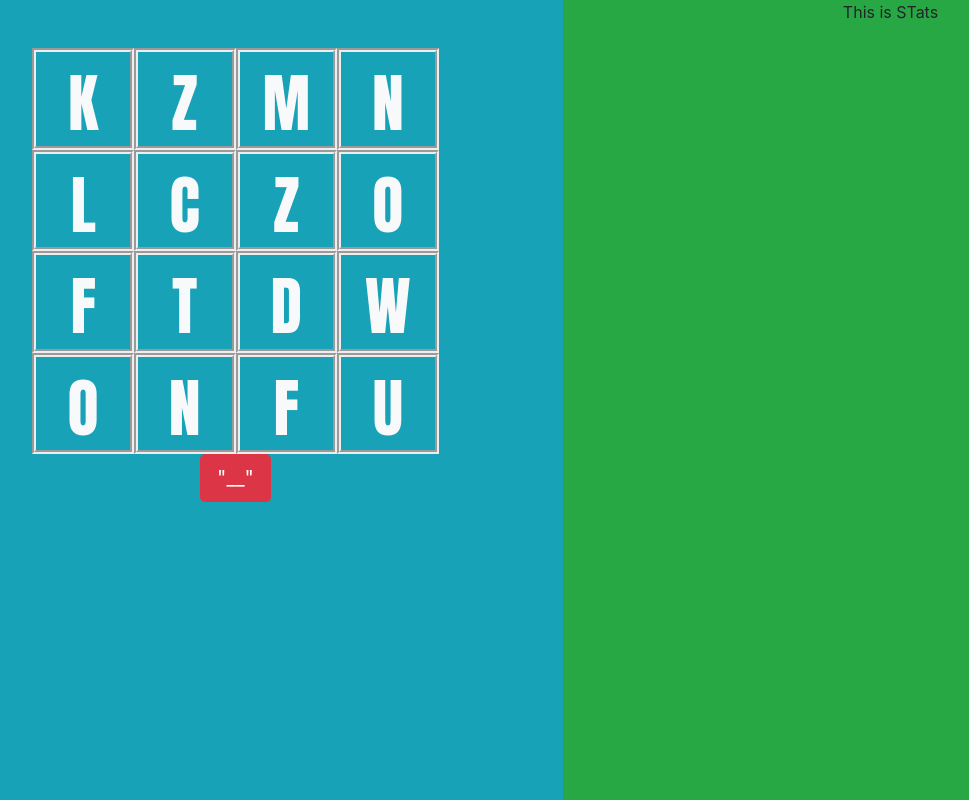
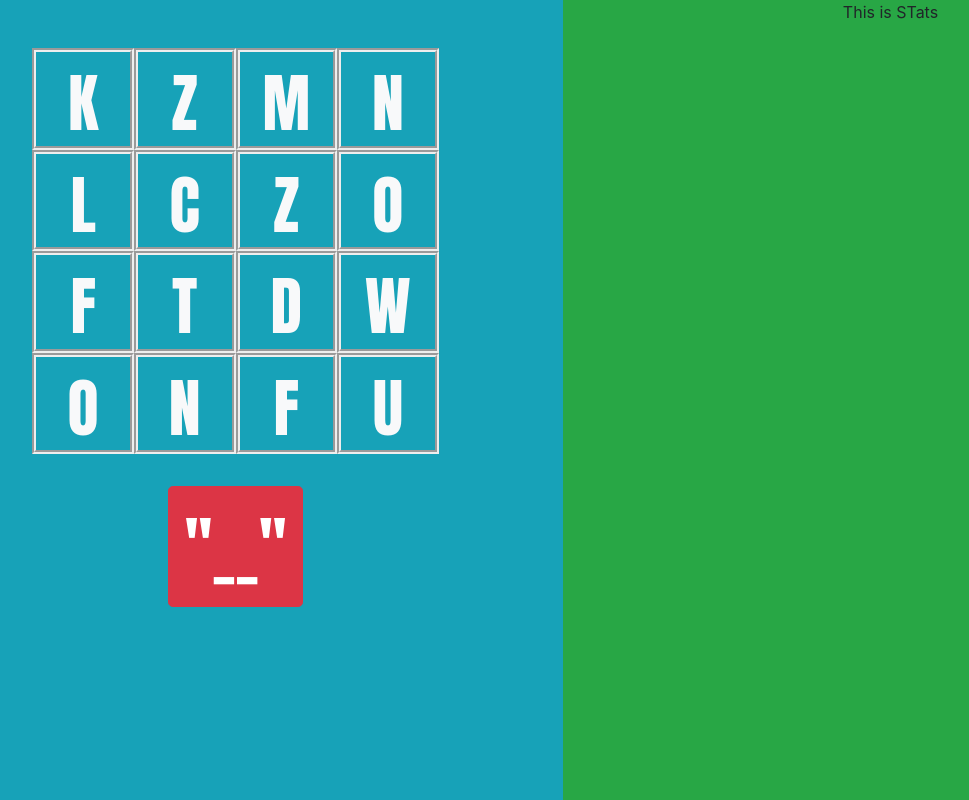
Before and after one commit to Dorje64/word_twist-WEB, a React (Create React App) app: page / in a window 1280 px wide. Shown: the whole page, without its empty margins (77-1046 px from the left). Built offline with nearby package versions, Linux system fonts and the light colour scheme.

Commit message:
word csss

```diff
--- a/src/containers/Game/style.scss
+++ b/src/containers/Game/style.scss
@@ -10,3 +10,13 @@ body{
     height: 65%;
     width: 65%;
  }
+
+ .word-wrapper {
+    justify-content: flex-center;
+    margin-top: 2rem;
+    .word{
+        font-family: Impact, Haettenschweiler, 'Arial Narrow Bold', sans-serif;
+        line-height: 8vw;
+        font-size: 5vw;
+    }
+ }
```
